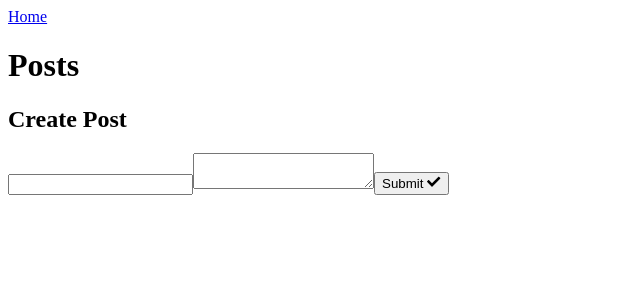
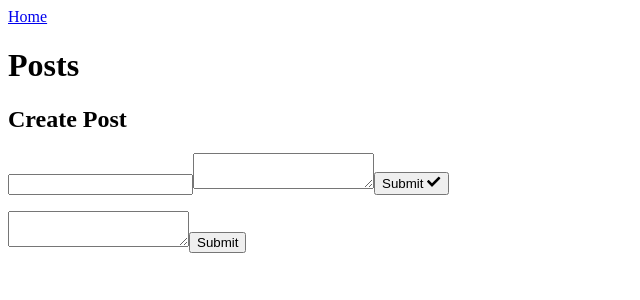
Before and after one commit to CheriPortman/redux-react, a React app: page / in a window 1280 px wide. Shown: the top 300 px of the page, without its empty margins (0-640 px from the left). Built offline with nearby package versions, Linux system fonts and the light colour scheme.

Commit message:
CommentForm can be rendered in Home (temporary viewing)

```diff
--- a/src/components/Home.js
+++ b/src/components/Home.js
@@ -1,6 +1,8 @@
 import React from 'react';
 import CreatePost from '../containers/posts/CreatePost';
 import AllPosts from '../containers/posts/AllPosts';
+
+import CommentForm from '../components/comments/CommentForm';
 
 export default function Home() {
   return (
@@ -13,6 +15,7 @@ export default function Home() {
       <section>
         <AllPosts />
       </section>
+      <CommentForm />
     </>
   );
 }
--- /dev/null
+++ b/src/components/comments/CommentForm.js
@@ -0,0 +1,34 @@
+import React, { PureComponent } from 'react';
+import PropTypes from 'prop-types';
+
+export default class CommentForm extends PureComponent {
+  static propTypes = {
+    onSubmit: PropTypes.func.isRequired
+  }
+
+  state = {
+    comment: ''
+  }
+
+  handleSubmit = event => {
+    event.preventDefault();
+
+    const { comment } = this.state;
+    this.props.onSubmit(comment);
+    this.setState({ comment: '' });
+  }
+
+  updateComment = ({ target }) => {
+    this.setState({ comment: target.value });
+  }
+
+  render() {
+    const { comment } = this.state;
+    return (
+      <form onSubmit={this.handleSubmit}>
+        <textarea value={comment} onChange={this.updateComment}></textarea>
+        <button>Submit</button>
+      </form>
+    );
+  }
+}
--- a/src/components/posts/PostDetail.js
+++ b/src/components/posts/PostDetail.js
@@ -1,4 +1,4 @@
-// import React from 'react';
-// import PropTypes from 'prop-types';
+import React from 'react';
+import PropTypes from 'prop-types';
 // import CommentsByPostId from '../../container/comments/CommentsByPostId';
 // import CreateComment from '../../containers/comments/CreateComment'
--- /dev/null
+++ b/src/containers/comments/CreateComment.js
@@ -0,0 +1,3 @@
+import { connect } from 'react-redux';
+import { createComment } from '../../actions/commentActions';
+import CommentForm from '../../components/comments/CommentForm';
```
